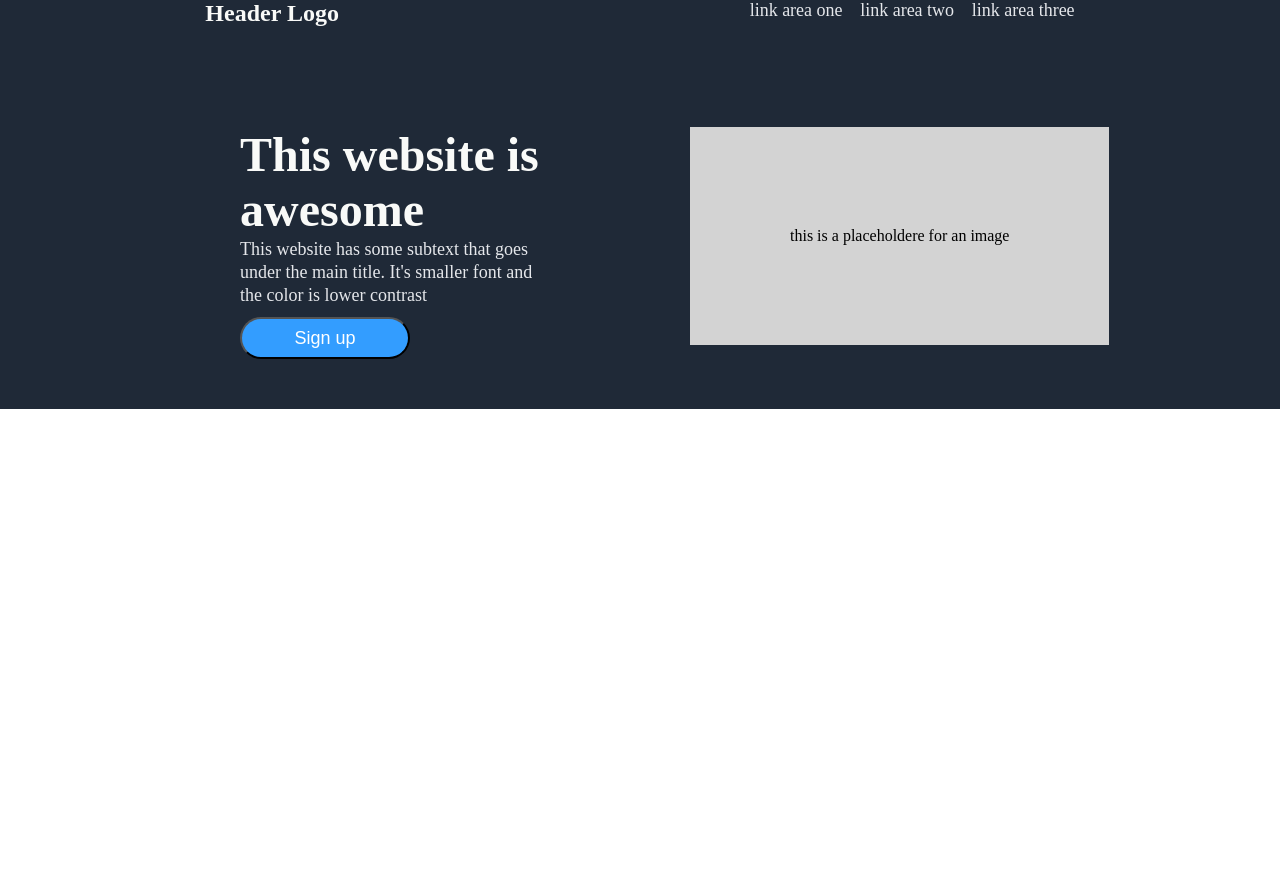
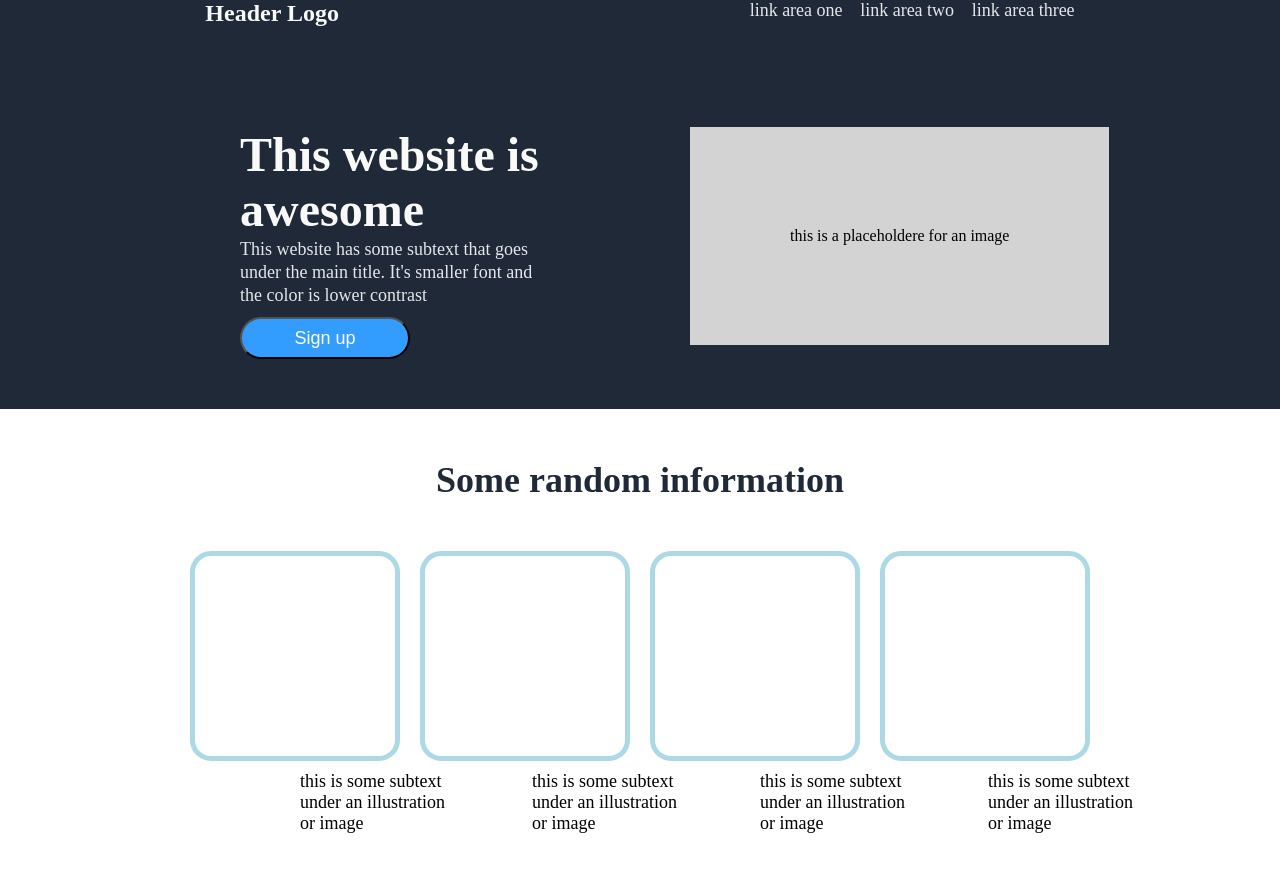
Before and after one commit to KevTheDev96/landingpage, a plain HTML site: page index.html in a window 1280 px wide. Before the commit the page ends 800 px from the top, so only its background shows below. Drawn offline with Linux system fonts and the light colour scheme.

Commit message:
Worked on the second section using flexbox

```diff
--- a/index.html
+++ b/index.html
@@ -40,6 +40,53 @@
 
     </section>
 
+    <section class="second_section">
+
+        <div>
+            <h2>Some random information</h2>
+        </div>
+
+        <div class="boxes">
+
+            <div class="boxone">
+
+            </div>
+
+            <div class="boxtwo">
+
+            </div>
+
+            <div class="boxthree">
+
+            </div>
+
+            <div class="boxfour">
+
+            </div>
+
+        </div>
+
+        <div class="subtext">
+            <sub class="subone">
+                this is some subtext under an illustration or image
+            </sub>
+
+            <sub class="subtwo">
+                this is some subtext under an illustration or image
+            </sub>
+
+            <sub class="subthree">
+                this is some subtext under an illustration or image
+            </sub>
+
+            <sub class="subfour">
+                this is some subtext under an illustration or image
+            </sub>
+
+
+        </div>
+
+    </section>
 
 
 </body>
--- a/style.css
+++ b/style.css
@@ -80,3 +80,84 @@ button{
   font-size: large;
   margin-top: 10px;
 }
+
+.second_section{
+    margin-bottom: 100px;
+}
+.second_section h2{
+    display: flex;
+    justify-content: center;
+    margin-top: 50px;
+    margin-bottom: 50px;
+    font-size: 36px;
+    font-weight: bolder;
+    color: #1F2937;
+}
+
+
+.boxes{
+    display: flex;
+    justify-content: center;
+
+}
+
+.boxone{
+    padding: 100px;
+    border: 5px solid lightblue;
+    border-radius: 10%;
+    margin-right: 20px;
+}
+
+.boxtwo{
+    padding: 100px;
+    border: 5px solid lightblue;
+    border-radius: 10%;
+    margin-right: 20px;
+}
+
+.boxthree{
+    padding: 100px;
+    border: 5px solid lightblue;
+    border-radius: 10%;
+    margin-right: 20px;
+}
+
+.boxfour{
+    padding: 100px;
+    border: 5px solid lightblue;
+    border-radius: 10%;
+}
+
+.subtext{
+    display: flex;
+
+}
+
+.subone{
+    width: 163px;
+    margin-left: 300px;
+    margin-top: 10px;
+    font-size: 18px;
+}
+
+.subtwo{
+    width: 163px;
+    font-size: 18px;
+    margin-left: 69px;
+    margin-top: 10px;
+}
+
+.subthree{
+    width: 163px;
+    font-size: 18px;
+    margin-left: 65px;
+    margin-top: 10px;
+}
+
+.subfour{
+    width: 163px;
+    font-size: 18px;
+    margin-left: 65px;
+    margin-top: 10px;
+
+}
```
